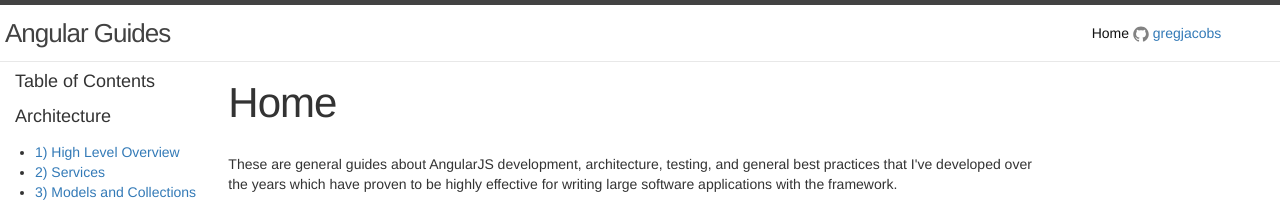
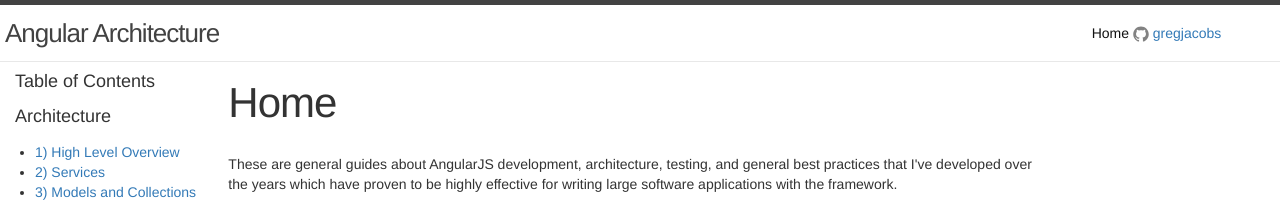
Before and after one commit to gregjacobs/Angular-Architecture, a Jekyll site: the page built from index.html, in a window 1280 px wide. Shown: the top 204 px of the page. Built offline with Jekyll 4.4.1, drawn with Linux system fonts in a browser that asks for light colours; Markdown is read by kramdown in place of the engine named in the settings; comment, search, counter and statistics services are not loaded.

Commit message:
Update _config.yml and README.md for site name change

```diff
--- a/_config.yml
+++ b/_config.yml
@@ -1,11 +1,11 @@
 # Site settings
-title: Angular Guides
+title: Angular Architecture
 email: greg@greg-jacobs.com
 description: > # this means to ignore newlines until "baseurl:"
-  Guides about AngularJS development, architecture, testing, and general best
-  practices developed over the years.
+  Guides about AngularJS 1.x architecture, testing, and general best
+  practices.
 url: "http://gregjacobs.github.io" # the base hostname & protocol for your site
-baseurl: "/Angular-Guides" # the subpath of your site, e.g. /blog/
+baseurl: "/Angular-Architecture" # the subpath of your site, e.g. /blog/
 github_username: gregjacobs
 
 # Build settings
```
Also changed, not shown: README.md.
